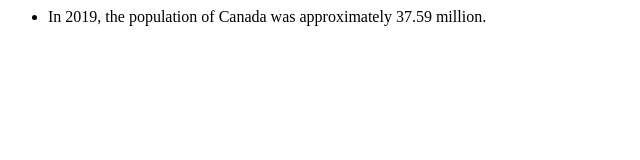
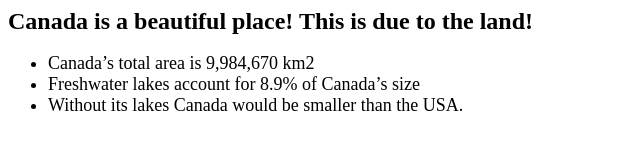
Before and after one commit to afyrutt/Canada-site, a plain HTML site: page facts1.html in a window 1280 px wide. Shown: the whole page, without its empty margins (0-640 px from the left). Drawn offline with Linux system fonts and the light colour scheme.

Commit message:
fact pages

```diff
--- a/facts1.html
+++ b/facts1.html
@@ -1,7 +1,43 @@
+
+<html>
+   <head>
+         <style>
+            h1{
+               font-size: x-large;
+            }
+
+            ul{
+               font-size: large;
+            }
+         </style>
+
+   </head>
+
+</html>
+
+
+<h1>
+   Canada is a beautiful place! This is due to the land!
+
+</h1>
+
+
 <ul>
    <li>
-    In 2019, the population of Canada was approximately 37.59 million.
+      Canada’s total area is 9,984,670 km2 <br>
+
+
+
 
    </li>
 
+   <li>
+      Freshwater lakes account for 8.9% of Canada’s size <br>
+   </li>
+
+   <li>
+
+      Without its lakes Canada would be smaller than the USA. <br>
+
+   </li>
 </ul>
```
Also changed, not shown: facts2.html (+41 -0 lines), index.html (+8 -1 lines).
